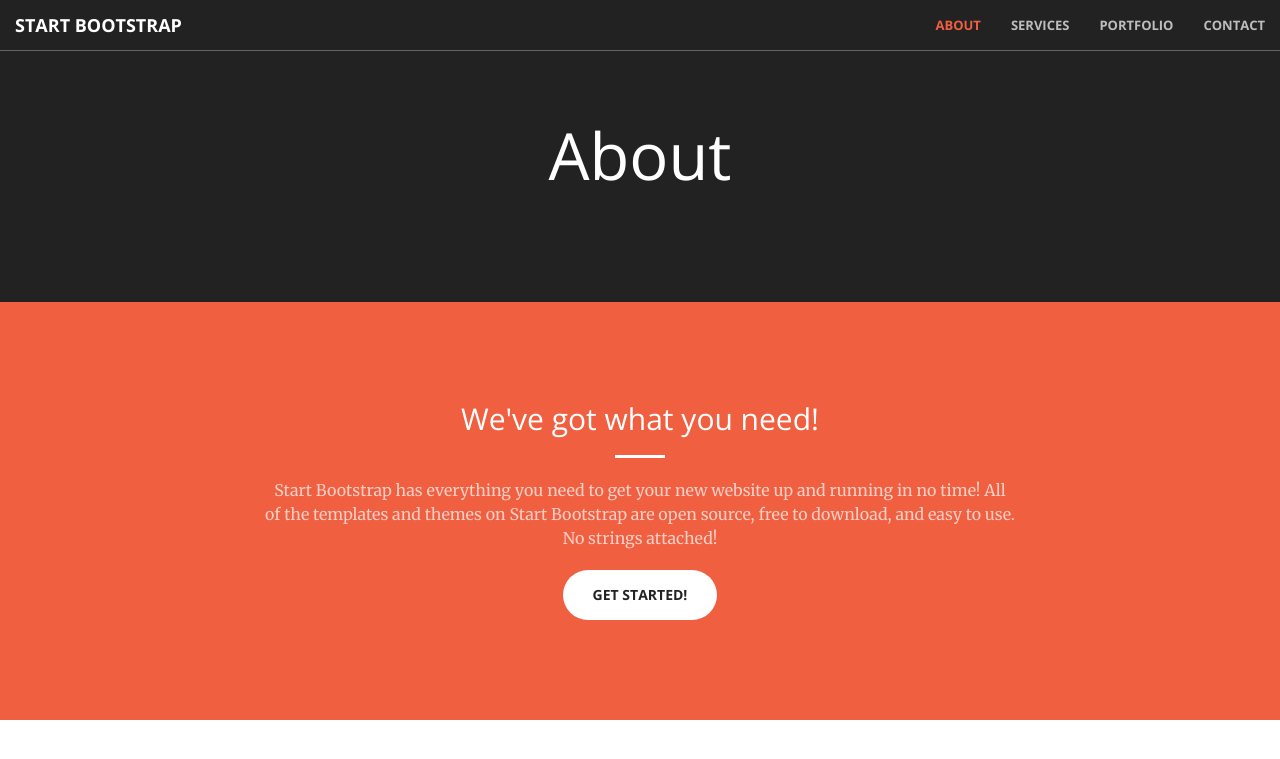
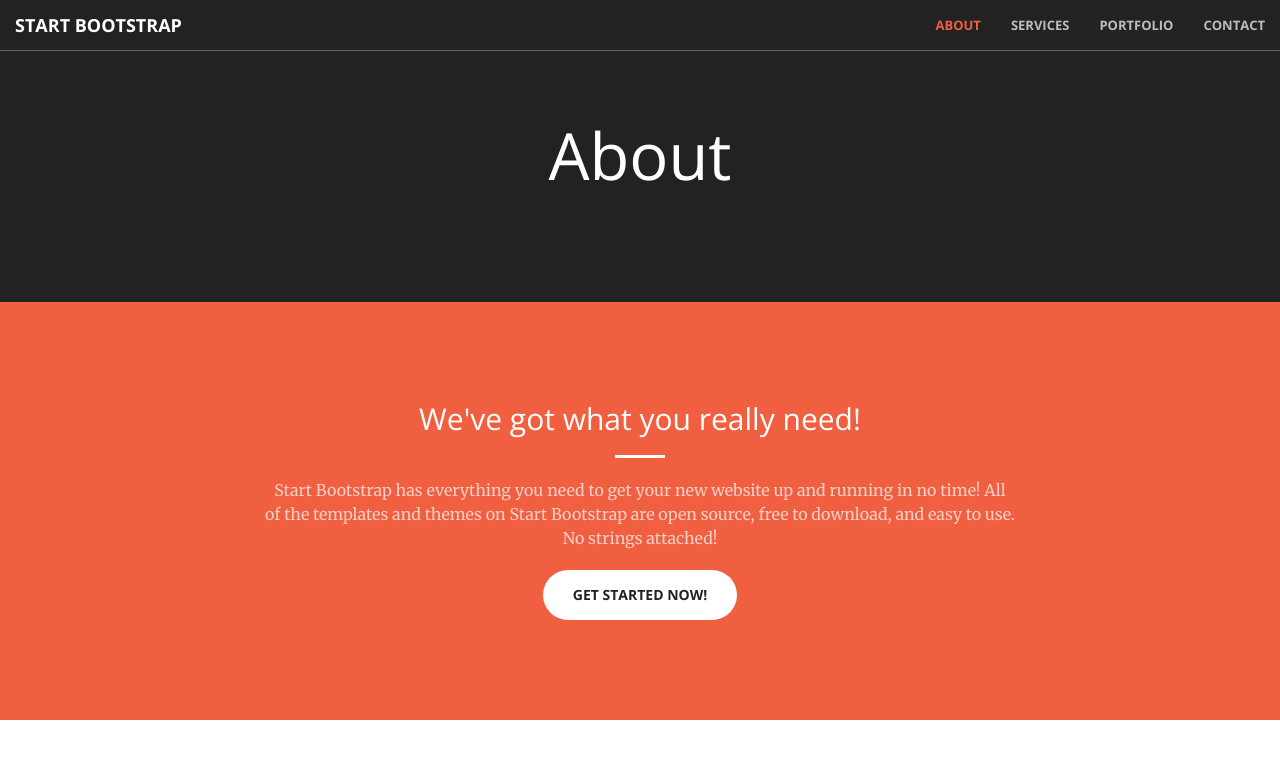
Before and after one commit to thewisebunny/creative, a Jekyll site: the page built from about.html, in a window 1280 px wide. Shown: the top 759 px of the page. Built offline with Jekyll 4.4.1, drawn with Linux system fonts in a browser that asks for light colours.

Commit message:
Updated '/about.html' via CloudCannon

```diff
--- a/about.html
+++ b/about.html
@@ -12,10 +12,10 @@ title: About
         <div class="container">
             <div class="row">
                 <div class="col-lg-8 col-lg-offset-2 text-center">
-                    <h2 class="section-heading editable">We've got what you need!</h2>
-                    <hr class="light">
+                    <h2 class="section-heading editable">We've got what you really need!</h2>
+                    <hr class="light" />
                     <p class="text-faded editable">Start Bootstrap has everything you need to get your new website up and running in no time! All of the templates and themes on Start Bootstrap are open source, free to download, and easy to use. No strings attached!</p>
-                    <a href="#" class="btn btn-default btn-xl editable">Get Started!</a>
+                    <a href="#" class="btn btn-default btn-xl editable">Get Started now!</a>
                 </div>
             </div>
         </div>
```
